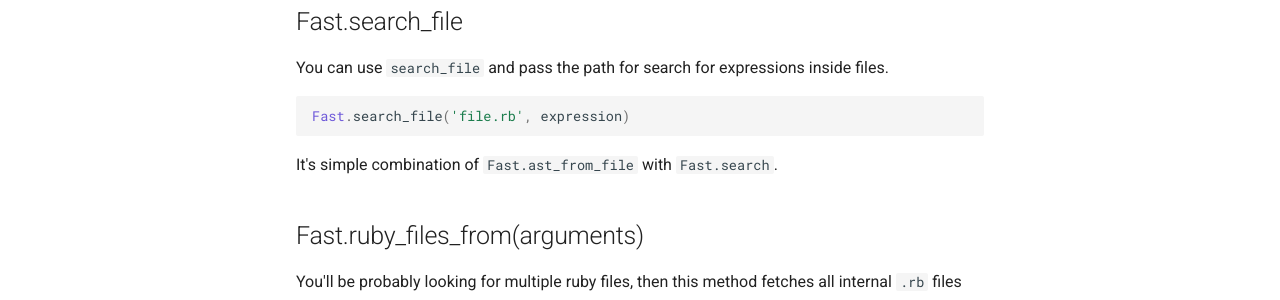
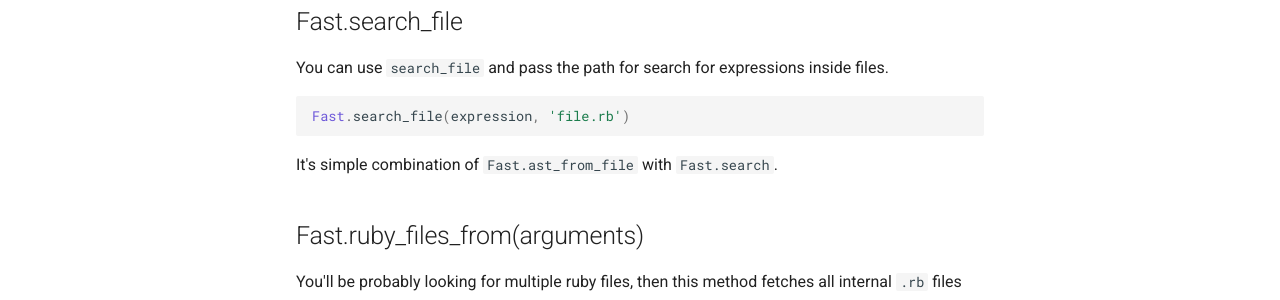
Before and after one commit to jonatas/fast, an MkDocs documentation site: the page built from docs/index.md, in a window 1280 px wide and 900 px high, scrolled down 5875 px. Shown: the part 481-781 px from the top of the window. Built offline with MkDocs 1.6.1 and Material for MkDocs 9.7.7, drawn with Linux system fonts in a browser that asks for light colours; comment, search, counter and statistics services are not loaded.

````diff
--- a/docs/index.md
+++ b/docs/index.md
@@ -338,7 +338,7 @@ You can use `search_file` and pass the path for search for expressions inside
 files.
 
 ```ruby
-Fast.search_file('file.rb', expression)
+Fast.search_file(expression, 'file.rb')
 ```
 
 It's simple combination of `Fast.ast_from_file` with `Fast.search`.
````
